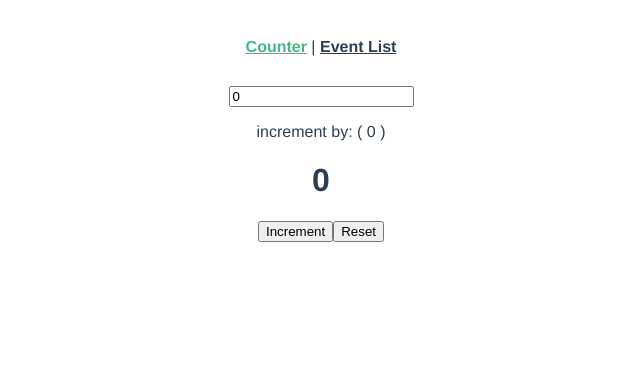
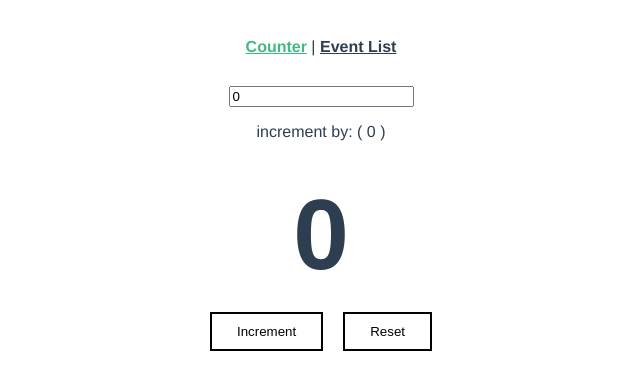
Before and after one commit to junejuly-jb/Vue-State-Management-Pattern, a Vue app: page /#/ in a window 1280 px wide. Shown: the top 390 px of the page, without its empty margins (319-959 px from the left). Built offline with nearby package versions, Linux system fonts and the light colour scheme.

Commit message:
added styles

```diff
--- a/src/App.vue
+++ b/src/App.vue
@@ -13,14 +13,17 @@
   font-family: Avenir, Helvetica, Arial, sans-serif;
   -webkit-font-smoothing: antialiased;
   -moz-osx-font-smoothing: grayscale;
-  text-align: center;
+  /* text-align: center; */
   color: #2c3e50;
 }
 
 #nav {
   padding: 30px;
+  text-align: center;
 }
-
+.text-center{
+  text-align: center;
+}
 #nav a {
   font-weight: bold;
   color: #2c3e50;
--- a/src/components/Event.vue
+++ b/src/components/Event.vue
@@ -1,9 +1,14 @@
 <template>
-  <div class="list-wrapper">
-    <div>{{event.title}}</div>
-    <div>{{event.location}}</div>
-    <div>{{event.organizer}}</div>
+  <div>
+    <router-link :to="'/showevent/' + event.id">
+      <div class="list-wrapper">
+        <div>{{event.title}}</div>
+        <div>{{event.location}}</div>
+        <div>{{event.organizer}}</div>
+      </div>
+    </router-link>
   </div>
+
 </template>
 
 <script>
@@ -15,9 +20,20 @@ export default {
 <style scoped>
 .list-wrapper{
   padding: 10px 10px;
+  width: 30%;
+  margin: 30px auto 30px auto;
+  border: 1px solid gray;
+  border-radius: 5px;
 }
-
+.list-wrapper:hover{
+  border: 1px solid dodgerblue;
+}
 .list-wrapper > div {
   margin: 10px
 }
+
+a{
+  text-decoration: none;
+  color: gray;
+}
 </style>
--- a/src/views/EventList.vue
+++ b/src/views/EventList.vue
@@ -1,7 +1,7 @@
 <template>
   <div class="about">
-    <h1>Current World Events</h1>
-    <EventCard v-for="event in events" :key="event.id" :event="event"/>
+    <h1 class="text-center">Current World Events</h1>
+    <EventCard v-for="event in events" :key="event.id" :event="event" :class="evt-card"/>
   </div>
 </template>
 
--- a/src/views/Home.vue
+++ b/src/views/Home.vue
@@ -1,10 +1,10 @@
 <template>
-  <div class="home">
-    <input type="number" v-model.number="value">
+  <div class="home text-center">
+    <input type="number" v-model.number="value" class="input">
     <p>increment by: ( {{value}} )</p>
-    <h1>{{count}}</h1>
-    <button @click="incrementCount">Increment</button>
-    <button @click="resetCount">Reset</button>
+    <div class="counter">{{count}}</div>
+    <button @click="incrementCount" class="btn">Increment</button>
+    <button @click="resetCount" class="btn">Reset</button>
   </div>
 </template>
 
@@ -35,3 +35,17 @@ export default {
   }
 }
 </script>
+<style scoped>
+.counter{
+  font-size: 100px;
+  font-weight: bold;
+  padding: 20px 20px;
+}
+
+.btn{
+  padding: 10px 25px;
+  margin: 0px 10px;
+  border: 2px solid black;
+  background: none;
+}
+</style>
--- /dev/null
+++ b/src/views/ShowEvent.vue
@@ -0,0 +1,15 @@
+<template>
+  <div>
+      Event Details
+  </div>
+</template>
+
+<script>
+export default {
+
+}
+</script>
+
+<style>
+
+</style>
```
Also changed, not shown: src/router/index.js (+5 -3 lines).
